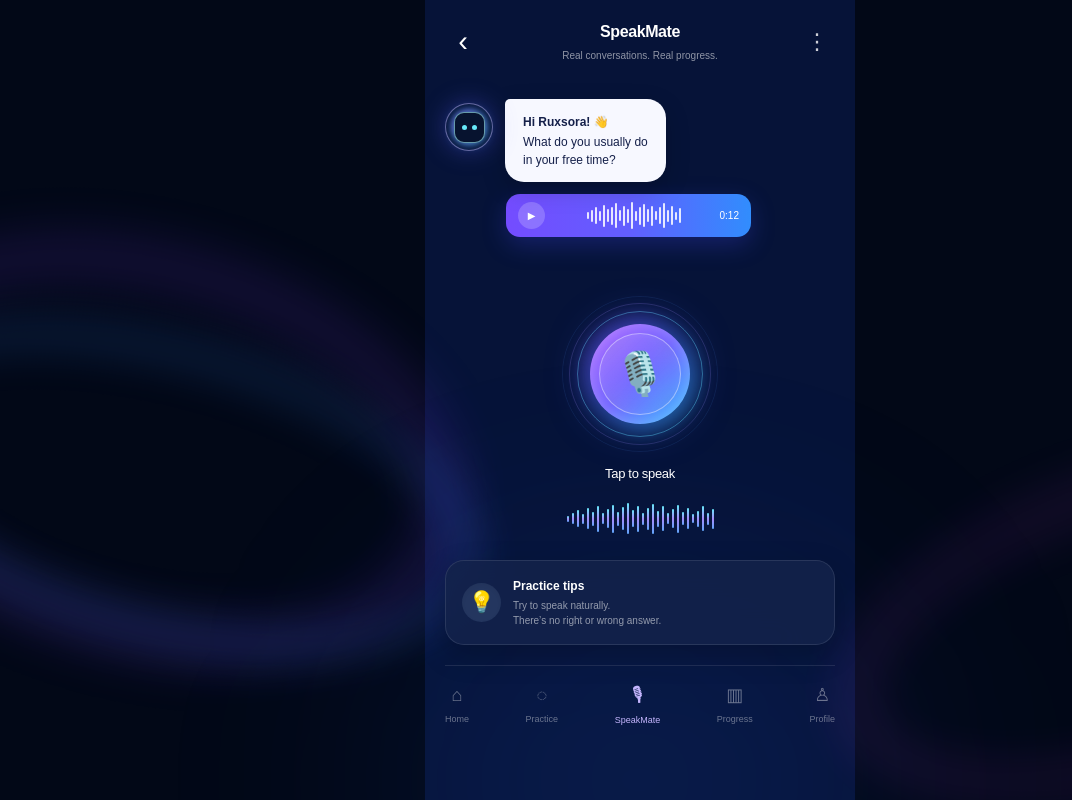
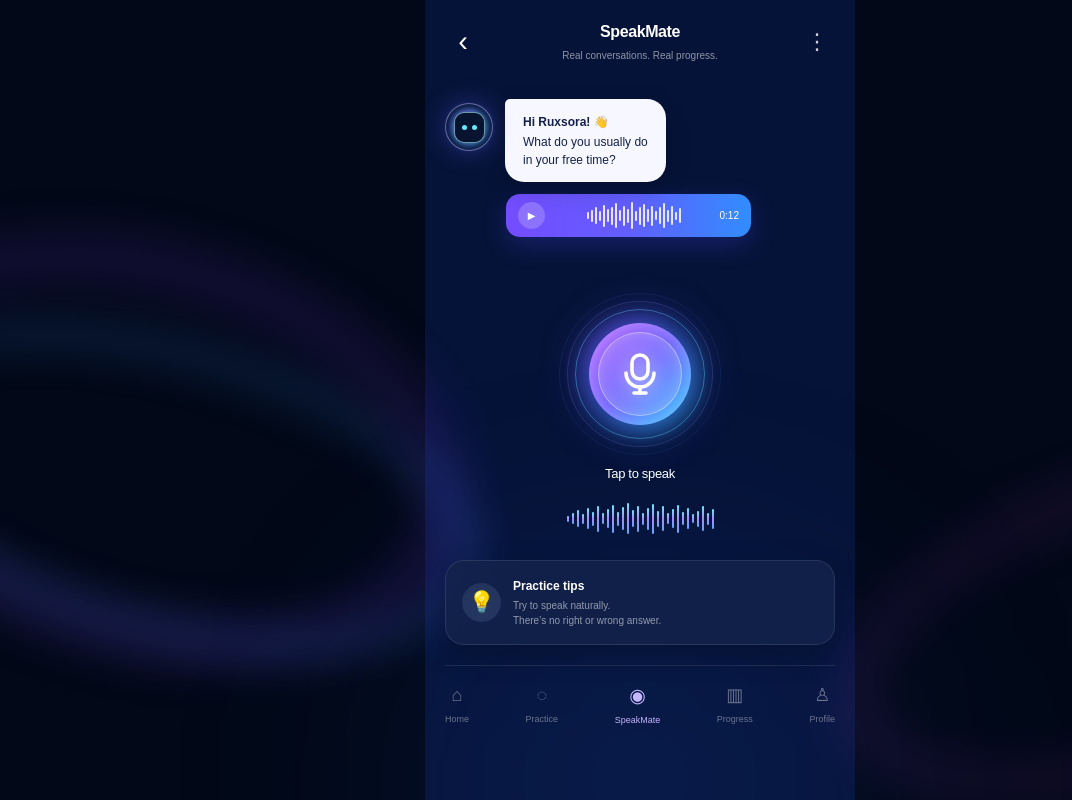
Before and after one commit to nosir1438-cyber/LingoUp-V2, a Next.js app: page /speakmate in a window 1280 px wide. Shown: the whole page, without its empty margins (0-1072 px from the left). Built offline with nearby package versions, Linux system fonts and the light colour scheme.

Commit message:
Update page.tsx

```diff
--- a/app/speakmate/page.tsx
+++ b/app/speakmate/page.tsx
@@ -13,7 +13,7 @@
     <main className="min-h-screen bg-[#020817] text-white">
       <div className="mx-auto min-h-screen max-w-[430px] overflow-hidden bg-[#061338]">
 
-        {/* Background */}
+        {/* BACKGROUND */}
         <div className="pointer-events-none fixed inset-0 overflow-hidden">
           <div className="absolute left-[-180px] top-[250px] h-[400px] w-[650px] rotate-[15deg] rounded-[50%] border-[35px] border-violet-600/20 blur-[25px]" />
 
@@ -26,7 +26,7 @@
 
         <div className="relative z-10 min-h-screen px-5">
 
-          {/* Header */}
+          {/* HEADER */}
           <header className="flex items-center justify-between pt-5">
             <button
               onClick={goBack}
@@ -54,23 +54,25 @@
             </button>
           </header>
 
-          {/* AI message */}
+          {/* AI MESSAGE */}
           <section className="mt-9 flex items-start gap-3">
 
-            {/* Robot */}
+            {/* AI ROBOT AVATAR */}
             <div className="relative mt-1 flex h-[48px] w-[48px] shrink-0 items-center justify-center rounded-full border border-violet-300/50 bg-[#0b1741] shadow-[0_0_25px_rgba(93,92,255,0.35)]">
 
               <div className="absolute inset-[5px] rounded-full bg-gradient-to-br from-violet-500/80 to-blue-400/70 opacity-70 blur-[2px]" />
 
               <div className="relative flex h-[31px] w-[31px] items-center justify-center rounded-[10px] border border-cyan-200/60 bg-[#07132f] shadow-[0_0_12px_rgba(72,220,255,.4)]">
+
                 <div className="flex gap-[5px]">
                   <span className="h-[5px] w-[5px] rounded-full bg-cyan-300" />
                   <span className="h-[5px] w-[5px] rounded-full bg-cyan-300" />
                 </div>
+
               </div>
             </div>
 
-            {/* Message */}
+            {/* MESSAGE */}
             <div className="max-w-[255px] rounded-[19px] rounded-tl-[5px] bg-[#f7f8ff] px-[18px] py-[13px] shadow-[0_8px_25px_rgba(0,0,0,.18)]">
 
               <p className="text-[12px] font-semibold leading-5 text-[#15204a]">
@@ -82,10 +84,11 @@
                 <br />
                 in your free time?
               </p>
+
             </div>
           </section>
 
-          {/* Voice message */}
+          {/* VOICE MESSAGE */}
           <section className="ml-[61px] mt-3 flex h-[43px] w-[245px] items-center rounded-[14px] bg-gradient-to-r from-[#744cff] via-[#625eff] to-[#318dfd] px-3 shadow-[0_8px_25px_rgba(66,77,255,.25)]">
 
             <button
@@ -96,6 +99,7 @@
             </button>
 
             <div className="ml-3 flex h-7 flex-1 items-center justify-center gap-[2px]">
+
               {[7, 12, 17, 10, 22, 13, 18, 25, 11, 20, 14, 27, 10, 18, 23, 13, 20, 9, 17, 25, 12, 19, 8, 15].map(
                 (height, index) => (
                   <span
@@ -105,12 +109,16 @@
                   />
                 )
               )}
+
             </div>
 
-            <span className="ml-2 text-[10px] font-medium">0:12</span>
+            <span className="ml-2 text-[10px] font-medium">
+              0:12
+            </span>
+
           </section>
 
-          {/* Main microphone area */}
+          {/* MICROPHONE */}
           <section className="mt-[74px] flex flex-col items-center">
 
             <button
@@ -119,38 +127,60 @@
               aria-label="Speak"
             >
 
-              {/* Outer rings */}
-              <span className="absolute inset-[-15px] rounded-full border border-blue-400/10" />
+              {/* OUTER GLOW */}
+              <span className="absolute inset-[-18px] rounded-full border border-blue-400/10" />
 
-              <span className="absolute inset-[-8px] rounded-full border border-violet-400/20" />
+              <span className="absolute inset-[-10px] rounded-full border border-violet-400/20" />
 
               <span
-                className={`absolute inset-0 rounded-full border border-cyan-300/40 ${
+                className={`absolute inset-[-2px] rounded-full border border-cyan-300/40 ${
                   isListening ? "animate-pulse" : ""
                 }`}
               />
 
-              {/* Glow */}
-              <span className="absolute inset-[5px] rounded-full bg-gradient-to-br from-violet-600/50 via-blue-500/30 to-cyan-400/50 blur-[9px]" />
+              {/* GLOW */}
+              <span className="absolute inset-[3px] rounded-full bg-gradient-to-br from-violet-600/60 via-blue-500/40 to-cyan-400/60 blur-[10px]" />
 
-              {/* Main orb */}
-              <span className="absolute inset-[13px] rounded-full bg-gradient-to-br from-[#a85cff] via-[#6658ff] to-[#28b9ff] shadow-[inset_0_0_25px_rgba(255,255,255,.35),0_0_40px_rgba(80,100,255,.5)]" />
+              {/* MAIN GLOWING ORB */}
+              <span className="absolute inset-[12px] rounded-full bg-gradient-to-br from-[#b35cff] via-[#6658ff] to-[#20c5ff] shadow-[inset_0_0_25px_rgba(255,255,255,.4),0_0_45px_rgba(80,100,255,.6)]" />
 
-              {/* Inner glass */}
-              <span className="absolute inset-[22px] rounded-full border border-white/40 bg-gradient-to-br from-white/15 to-white/5 backdrop-blur-md" />
+              {/* INNER GLASS */}
+              <span className="absolute inset-[21px] rounded-full border border-white/45 bg-white/10 shadow-[inset_0_0_18px_rgba(255,255,255,.2)] backdrop-blur-md" />
 
-              {/* Microphone */}
-              <span className="relative z-10 text-[42px] leading-none">
-                🎙️
-              </span>
+              {/* REAL SVG MICROPHONE */}
+              <svg
+                className="relative z-10 h-[48px] w-[48px] text-white drop-shadow-[0_0_12px_rgba(255,255,255,.9)]"
+                viewBox="0 0 24 24"
+                fill="none"
+                stroke="currentColor"
+                strokeWidth="1.8"
+                strokeLinecap="round"
+                strokeLinejoin="round"
+              >
+                <rect
+                  x="8"
+                  y="2.5"
+                  width="8"
+                  height="12"
+                  rx="4"
+                />
+
+                <path d="M5 11.5a7 7 0 0 0 14 0" />
+
+                <path d="M12 18.5v3" />
+
+                <path d="M9 21.5h6" />
+              </svg>
+
             </button>
 
             <p className="mt-[27px] text-[13px] font-medium tracking-tight text-white">
               {isListening ? "I'm listening..." : "Tap to speak"}
             </p>
 
-            {/* Waveform */}
+            {/* WAVEFORM */}
             <div className="mt-[18px] flex h-[34px] items-center gap-[3px]">
+
               {[6, 11, 17, 10, 21, 14, 26, 11, 19, 28, 14, 23, 31, 17, 26, 12, 22, 30, 16, 25, 11, 19, 28, 13, 21, 9, 16, 25, 12, 20].map(
                 (height, index) => (
                   <span
@@ -160,10 +190,12 @@
                   />
                 )
               )}
+
             </div>
+
           </section>
 
-          {/* Practice tips */}
+          {/* PRACTICE TIPS */}
           <section className="mt-[24px] rounded-[19px] border border-white/10 bg-[#14234c]/80 px-4 py-4 shadow-[0_10px_30px_rgba(0,0,0,.2)] backdrop-blur-xl">
 
             <div className="flex items-center gap-3">
@@ -185,9 +217,10 @@
               </div>
 
             </div>
+
           </section>
 
-          {/* Bottom navigation */}
+          {/* BOTTOM NAVIGATION */}
           <nav className="mt-5 flex items-center justify-between border-t border-white/10 pb-5 pt-4">
 
             <button
@@ -204,7 +237,7 @@
             </button>
 
             <button className="flex flex-col items-center gap-1 text-violet-300">
-              <span className="text-[19px]">🎙</span>
+              <span className="text-[19px]">◉</span>
               <span className="text-[9px]">SpeakMate</span>
             </button>
 
@@ -219,8 +252,9 @@
             </button>
 
           </nav>
+
         </div>
       </div>
     </main>
   );
-              }
+                }
```
